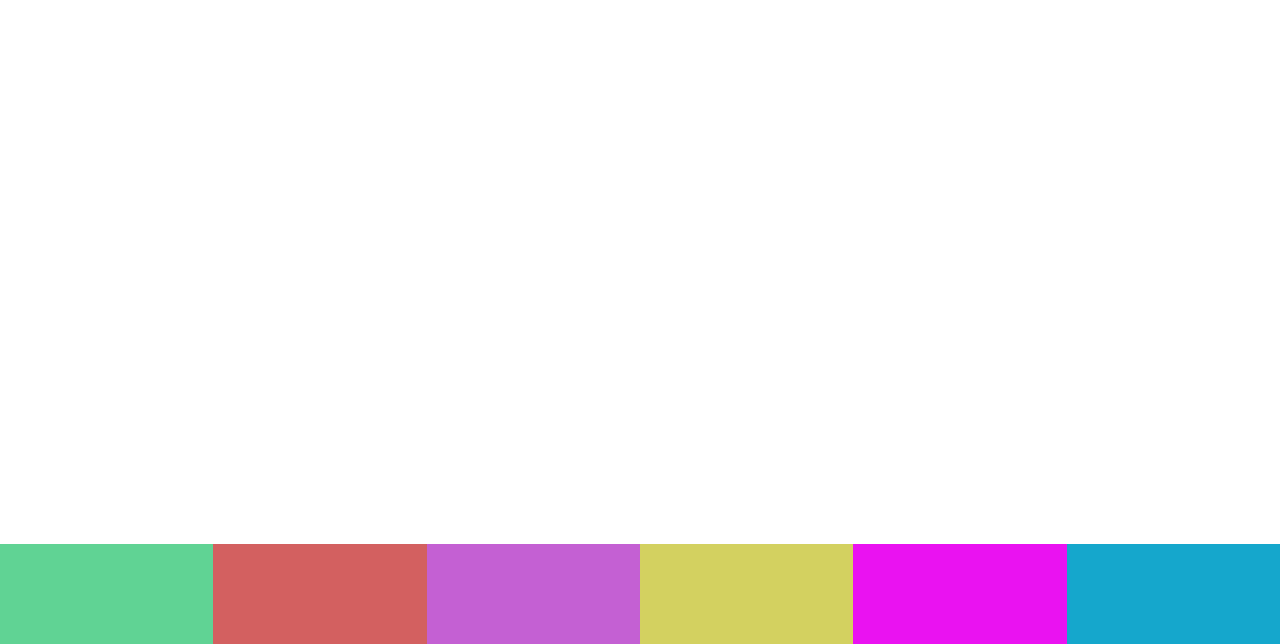
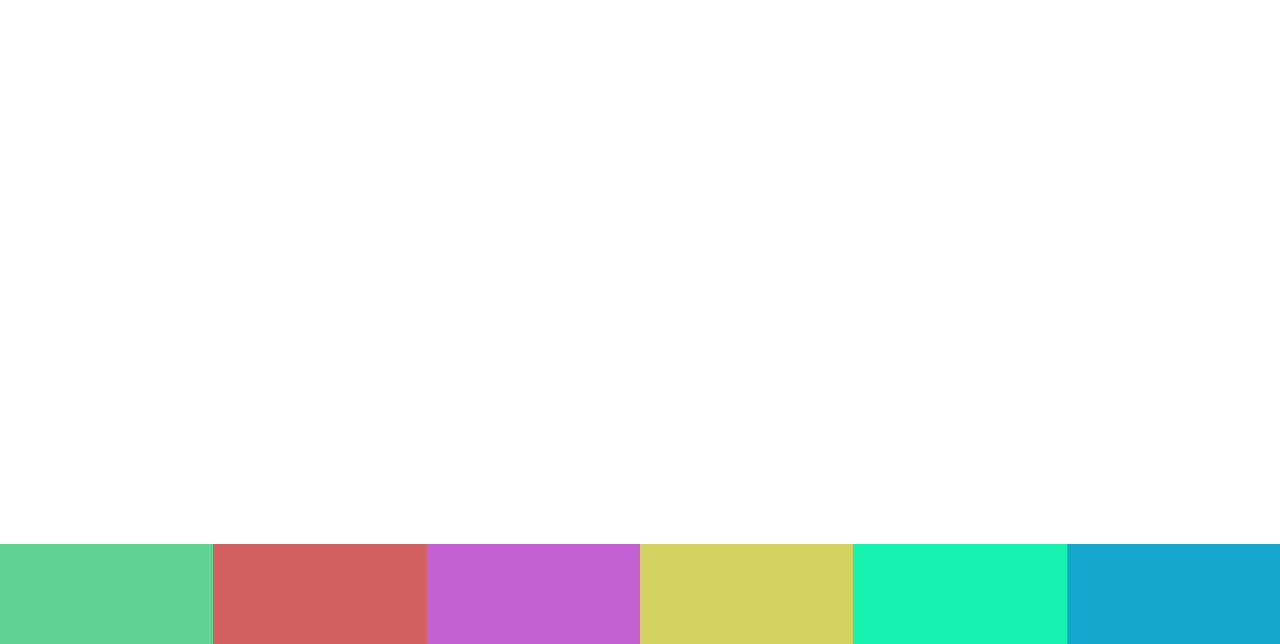
Before and after one commit to kobajanashvili/music-app-beatmaker, a plain HTML site: page index.html in a window 1280 px wide. Shown: the part 156-800 px from the top of the page. Drawn offline with Linux system fonts and the light colour scheme.

Commit message:
Update style.css

```diff
--- a/css/style.css
+++ b/css/style.css
@@ -55,7 +55,7 @@ header p {
 }
 
 .pad5{
-    background: #ea12f1;
+    background: #16f3b1;
 }
 
 .pad6{
```
